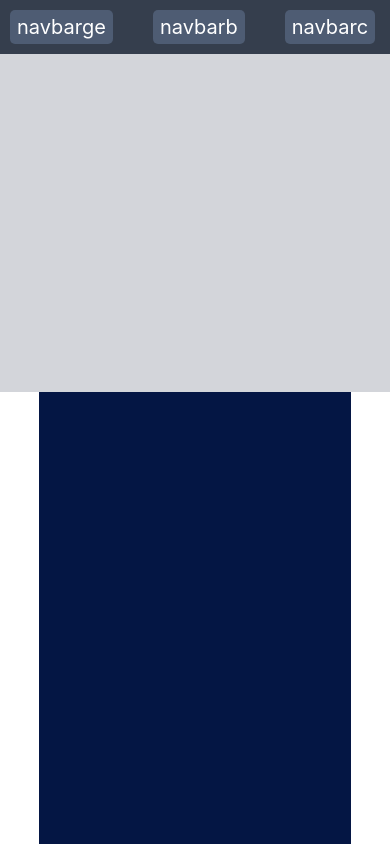
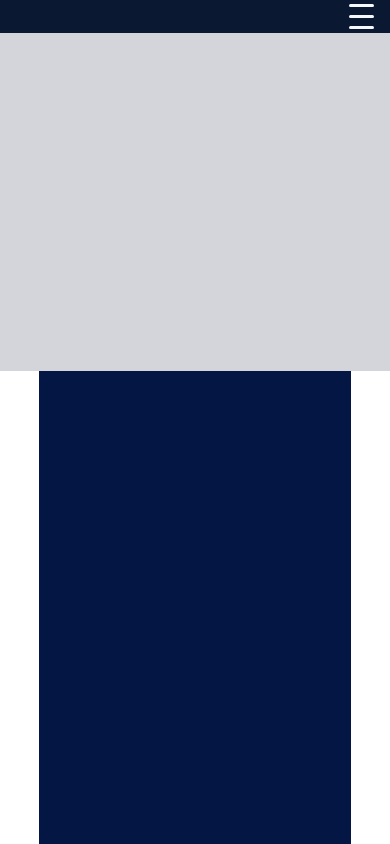
Before and after one commit to ongzhili/codespaces-react, a React (Vite) app: page / in a window 390 px wide. Shown: the top 844 px of the page. Built offline with nearby package versions, Linux system fonts and the light colour scheme.

Commit message:
Update navbar styling

```diff
--- a/src/components/navbar.css
+++ b/src/components/navbar.css
@@ -1,28 +1,76 @@
+/* ...existing code... */
 .Navbar {
-    background-color: #353e4d;
+    background-color: #0a1931; /* dark navy blue */
     display: flex;
     gap: 20px;
     min-height: 5vh;
+    align-items: center;
+    padding: 0 16px;
+    position: relative;
 }
 
 .NavbarElement {
   margin: 10px;
   padding: 5px;
   justify-self: center;
-  background-color: #4e5c73;
+  background-color: #11204d;
   border-radius: 5px;
 }
 
 .NavbarElement > a {
-  padding:2px;
+  padding: 2px;
   user-select: none;
   font-size: 20px;
-  color: white;
+  color: #f5f9ff;
+  text-decoration: none;
 }
 
-.Navbar > Dropdown > Dropdown.Toggle {
-  padding:2px;
-  user-select: none;
-  font-size: 20px;
-  color: white;
-};
+.NavbarElements {
+  display: flex;
+  flex-direction: row;
+  align-items: center;
+}
+
+/* Hamburger menu styles */
+.hamburger {
+  display: none;
+  flex-direction: column;
+  cursor: pointer;
+  margin-left: auto;
+}
+
+.hamburger span {
+  height: 3px;
+  width: 25px;
+  background: #f5f9ff;
+  margin: 4px 0;
+  border-radius: 2px;
+  transition: 0.4s;
+}
+
+/* Responsive styles */
+@media (max-width: 600px) {
+  .Navbar {
+    flex-direction: column;
+    align-items: flex-start;
+    gap: 0;
+    min-height: unset;
+  }
+  .NavbarElements {
+    width: 100%;
+    display: none;
+    flex-direction: column;
+  }
+  .NavbarElements.open {
+    display: flex;
+  }
+  .NavbarElement {
+    width: 100%;
+    margin: 0;
+    border-radius: 0;
+    border-bottom: 1px solid #11204d;
+  }
+  .hamburger {
+    display: flex;
+  }
+}
--- a/src/components/navbar.jsx
+++ b/src/components/navbar.jsx
@@ -1,12 +1,25 @@
+import React, { useState } from 'react';
 import './navbar.css';
 
 export default function Navbar() {
+    const [open, setOpen] = useState(false);
+
+    const handleHamburgerClick = () => setOpen(!open);
+
     return (
-    <div className="Navbar">
-        <NavbarElement>navbarge</NavbarElement>
-        <NavbarElement>navbarb</NavbarElement>
-        <NavbarElement>navbarc</NavbarElement>
-    </div>);
+        <div className="Navbar">
+            <div className="hamburger" onClick={handleHamburgerClick}>
+                <span />
+                <span />
+                <span />
+            </div>
+            <div className={`NavbarElements${open ? ' open' : ''}`}>
+                <NavbarElement>navbarge</NavbarElement>
+                <NavbarElement>navbarb</NavbarElement>
+                <NavbarElement>navbarc</NavbarElement>
+            </div>
+        </div>
+    );
 }
 
 export function NavbarElement({children}) {
```
